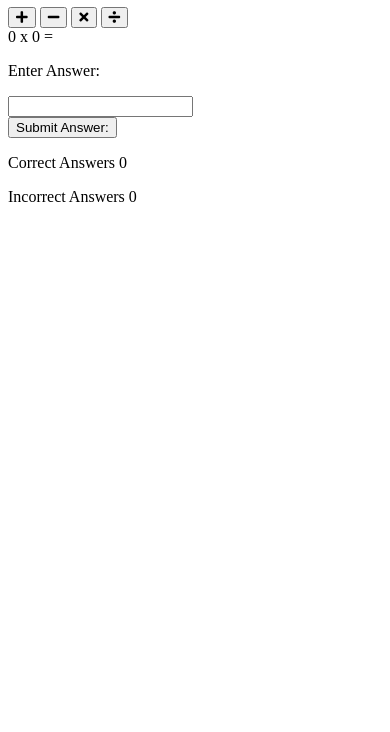
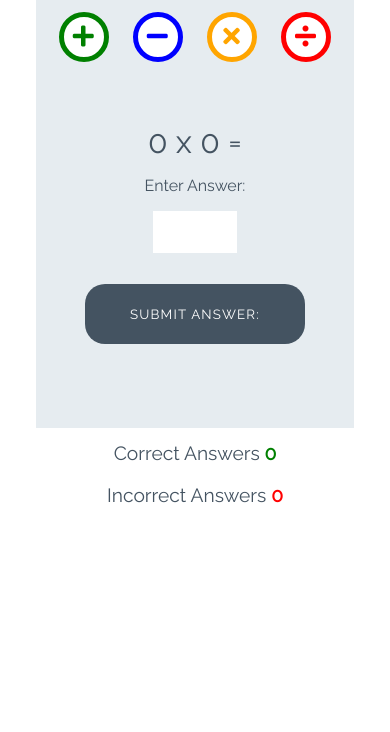
Before and after one commit to Platypus2022/love-maths, a plain HTML site: page index.html in a window 390 px wide. Shown: the part 112-844 px from the top of the page. Drawn offline with Linux system fonts and the light colour scheme.

Commit message:
ass styles for game

```diff
--- a/assets/css/style.css
+++ b/assets/css/style.css
@@ -0,0 +1,252 @@
+/* --------- Global style */
+
+body {
+    background-color: white;
+    font-family: "Raleway", sans-serif;
+    color: #445361;
+    text-align: center;
+}
+
+/* --------- Heading */
+
+.heading {
+    text-align: center;
+    font-size: 2.5rem;
+}
+
+.logo {
+    height: 40px;
+    padding-right: 5px;
+}
+
+/* --------- Game layout */
+
+.game-area {
+    background-color: #E6ECF0;
+    box-sizing: border-box;
+    width: 85%;
+    height: 65vh;
+    max-height: 450px;
+    max-width: 830px;
+    margin-left: auto;
+    margin-right: auto;
+    padding: 1%;
+}
+
+.question-area {
+    width: 50%;
+    font-size: 2rem;
+    margin: auto;
+    padding: 50px 0;
+}
+
+.question-area span {
+    padding: 0 15px;
+}
+
+.score-area {
+    margin: 5px auto;
+    width: 60%;
+    font-size: 1.2rem;
+}
+
+.controls-area {
+    width: 85%;
+    margin: 30px auto;
+}
+
+#score {
+    color: green;
+    font-weight: bold;
+}
+
+#incorrect {
+    color: red;
+    font-weight: bold;
+}
+
+.answer-message {
+    display: none;
+    font-size: 1rem;
+}
+
+#answer-box {
+    border: none;
+    color: #445361;
+    display: inline-block;
+    height: 40px;
+    width: 80px;
+    font-size: 1.2rem;
+}
+
+.scores {
+    display: inline-block;
+    padding: 25px;
+}
+
+/* --------- Buttons */
+
+.btn {
+    width: 220px;
+    height: 60px;
+    font-family: "Raleway", sans-serif;
+    text-transform: uppercase;
+    letter-spacing: 1.2px;
+    color: white;
+}
+
+.btn:focus {
+    outline: none;
+}
+
+.btn--big {
+    padding-top: 10px;
+    border-radius: 50%;
+    background-color: white;
+    border: 10px solid;
+    width: 100px;
+    height: 100px;
+    font-size: 3.2rem;
+    margin: 0 30px;
+    transition: all 0.5s;
+}
+
+.btn-blue::after{
+    content: attr(data-type);
+    font-size: 1 rem;
+    color: #445361;
+    position: relative;
+    left: -0.5em;
+}
+
+.btn--blue {
+    border-color: blue;
+    color: blue;
+}
+
+.btn--blue:active,
+.btn--blue:hover {
+    background-color: darkblue;
+    color: white;
+}
+
+.btn--orange {
+    border-color: orange;
+    color: orange;
+}
+
+.btn--orange:active,
+.btn--orange:hover {
+    background-color: darkorange;
+    color: white;
+}
+
+.btn--red {
+    border-color: red;
+    color: red;
+}
+
+.btn--red:active,
+.btn--red:hover {
+    background-color: darkred;
+    color: white;
+}
+
+.btn--green {
+    border-color: green;
+    color: green;
+}
+
+.btn--green:active,
+.btn--green:hover {
+    background-color: darkgreen;
+    color: white;
+}
+
+.btn--gray {
+    margin-top: 25px;
+    background-color: #445361;
+    border: 1px transparent;
+    border-radius: 20px;
+}
+
+.btn--gray:active,
+.btn--gray:hover {
+    background-color: #0d1013;
+}
+
+/* --------- Media queries */
+
+@media (max-width: 414px) {
+    .controls-area {
+        width: 100%;
+    }
+
+    .btn--big {
+        margin: 0 10px;
+        padding: 5px;
+        border: 5px solid;
+        width: 50px;
+        height: 50px;
+        font-size: 1.5rem;
+    }
+
+    .btn--big::after {
+        font-size: 0.6rem;
+        left: -0.7rem;
+    }
+
+    .question-area {
+        padding: 10% 0;
+        width: 100%;
+    }
+
+    .question-area span {
+        padding: 0;
+    }
+
+    .answer-message {
+        display: block;
+    }
+
+    #answer-box {
+        display: block;
+        margin: 0 auto;
+    }
+    .btn--gray {
+        margin-top: 0;
+    }
+
+    .score-area {
+        width: 100%;
+    }
+
+    .scores {
+        margin: 0.5em auto;
+        display: block;
+        padding: 5px;
+    }
+
+    .heading {
+        font-size: 2rem;
+    }
+}
+
+@media (max-width: 320px) {
+    .game-area {
+        height: 70vh;
+    }
+
+    .controls-area {
+        width: 75%;
+        margin: 10px auto;
+    }
+
+    .btn--big {
+        margin: 10px 10px;
+    }
+    .question-area {
+        padding: 10px 0;
+    }
+
+}
--- a/index.html
+++ b/index.html
@@ -18,19 +18,19 @@
 
     <div class="game-area">
         <div class="controls-area">
-            <button class="btn btn--big btn--green">
+            <button data-type="addition" class="btn btn--big btn--green">
                 <i class="fas fa-plus"></i>
             </button>
 
-            <button class="btn btn--big btn--blue">
+            <button data-type="subtract"  class="btn btn--big btn--blue">
                 <i class="fas fa-minus"></i>
             </button>
 
-            <button class="btn btn--big btn--orange">
+            <button data-type="multiply" class="btn btn--big btn--orange">
                 <i class="fas fa-times"></i>
             </button>
 
-            <button class="btn btn--big btn--red">
+            <button data-type="division" class="btn btn--big btn--red">
                 <i class="fas fa-divide"></i>
             </button>
 
@@ -43,7 +43,7 @@
             <p class="answer-message">Enter Answer:</p>
             <input id="answer-box" type="number">
         </div>
-        <button class="btn btn--gray">Submit Answer:</button>
+        <button data-type="submit" class="btn btn--gray">Submit Answer:</button>
 
     </div>
 
```
